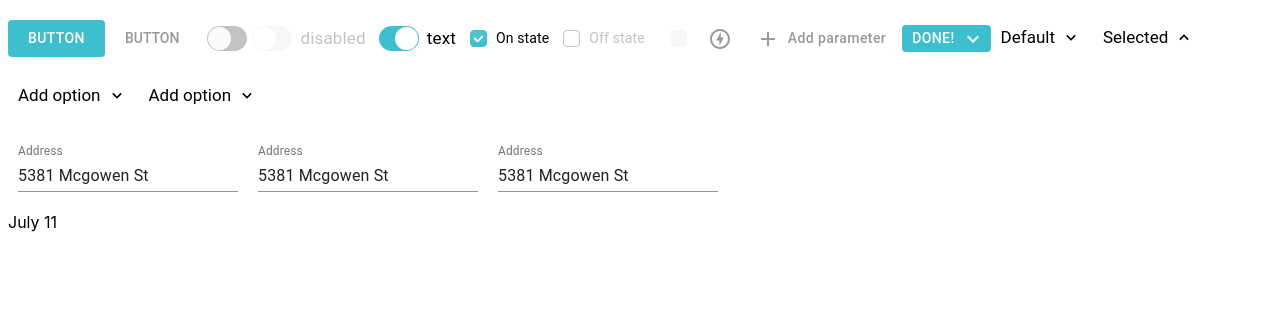
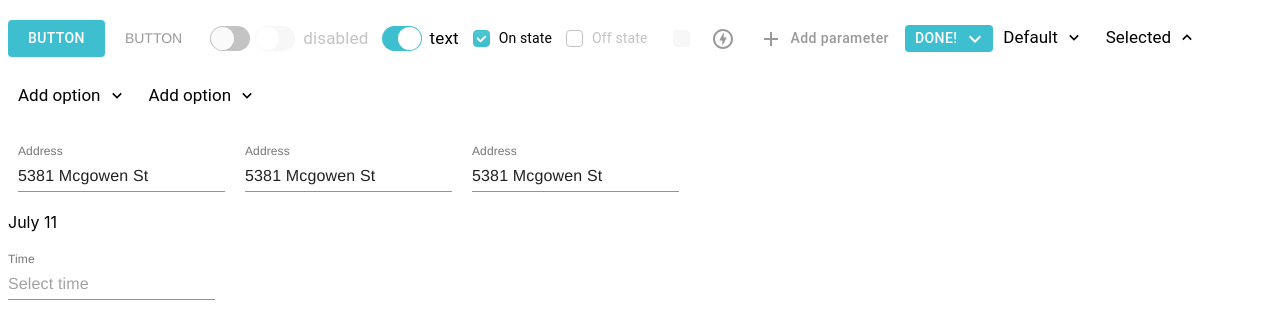
Before and after one commit to sergkulikovskyi/stuff-ui, a React (Create React App) app: page / in a window 1280 px wide. Shown: the top 328 px of the page. Built offline with nearby package versions, Linux system fonts and the light colour scheme.

Commit message:
in process

```diff
--- a/src/App.js
+++ b/src/App.js
@@ -5,9 +5,10 @@ import STSwitch from './ui/core/switch';
 import STCheckbox from './ui/core/checkbox';
 import STStatus from './ui/core/status';
 import STDropdown from './ui/core/dropdown';
+
 import ExtractExample from './ui/examples/extract';
-
 import { PopoverExampleSm, PopoverExampleLg, PopoverExampleArrowLeft } from './ui/examples/popover';
+import TimePickerExample from './ui/examples/timepicker';
 
 function App() {
   return (
@@ -69,6 +70,7 @@ function App() {
         <PopoverExampleArrowLeft />
       </div>
       <ExtractExample />
+      <TimePickerExample />
     </div>
   );
 }
--- a/src/ui/STTheme.js
+++ b/src/ui/STTheme.js
@@ -12,7 +12,15 @@ let STTheme = createMuiTheme({
     danger: 'orange',
   },
   typography: {
-    fontFamily: ['Roboto', 'Helvetica', 'Arial'].join(','),
+    fontFamily: ['Avenir-Roman', 'Helvetica', 'Arial'].join(','),
+    input: {
+      label: {
+        fontSize: 14,
+      },
+      input: {
+        fontSize: 17,
+      },
+    },
     button: {
       fontSize: 14,
     },
--- /dev/null
+++ b/src/ui/core/input/index.js
@@ -0,0 +1,39 @@
+import React from 'react';
+import FormControl from '@material-ui/core/FormControl';
+import Input from '@material-ui/core/Input';
+import InputLabel from '@material-ui/core/InputLabel';
+import { withStyles, MuiThemeProvider } from '@material-ui/core/styles';
+import STTheme, { COLORS, CONSTANTS } from '../../STTheme';
+
+const STInput = withStyles((theme) => {
+  return {
+    // label: {
+    //   fontSize: '14px',
+    // },
+    label: (props) => {
+      console.log('theme', props);
+      return {
+        backgroundColor: props.backgroundColor,
+        color: theme.color,
+      };
+    },
+    control: {},
+    label: {},
+    input: {
+      '&:disabled': {},
+    },
+  };
+})(({ classes, value = '', label = '', placeholder = '', inputProps = {} }) => {
+  return (
+    <MuiThemeProvider theme={STTheme}>
+      <FormControl className={classes.control}>
+        <InputLabel className={classes.label} shrink={true}>
+          {label}
+        </InputLabel>
+        <Input value={value} className={classes.input} placeholder={placeholder} {...inputProps} />
+      </FormControl>
+    </MuiThemeProvider>
+  );
+});
+
+export default STInput;
--- /dev/null
+++ b/src/ui/core/timepicker/index.js
@@ -0,0 +1,13 @@
+import React from 'react';
+
+import STInput from '../input';
+
+const TimePicker = () => {
+  return (
+    <div>
+      <STInput label="Time" placeholder="Select time" />
+    </div>
+  );
+};
+
+export default TimePicker;
--- /dev/null
+++ b/src/ui/examples/timepicker.js
@@ -0,0 +1,12 @@
+import React from 'react';
+import TSTimePicker from '../core/timepicker';
+
+const TimePicker = () => {
+  return (
+    <div style={{ marginTop: 20 }}>
+      <TSTimePicker />
+    </div>
+  );
+};
+
+export default TimePicker;
```
